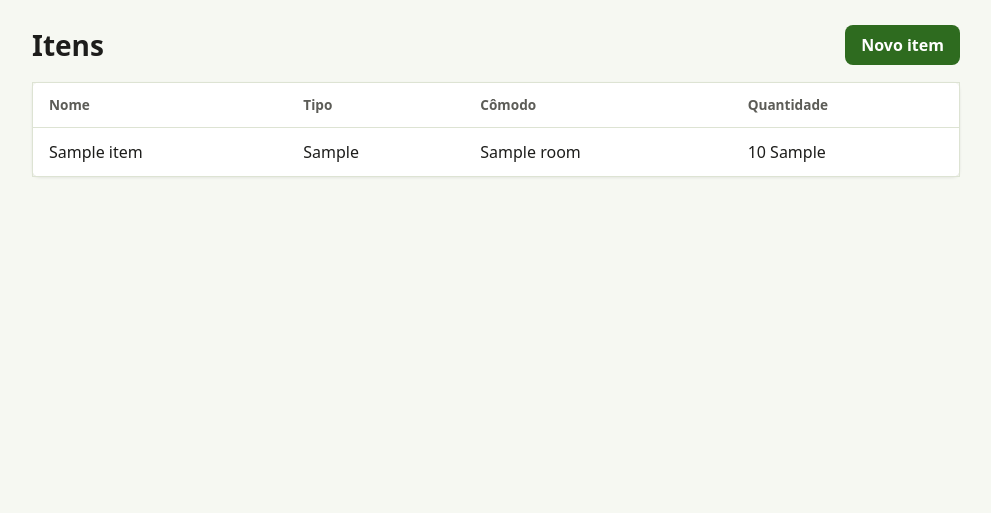
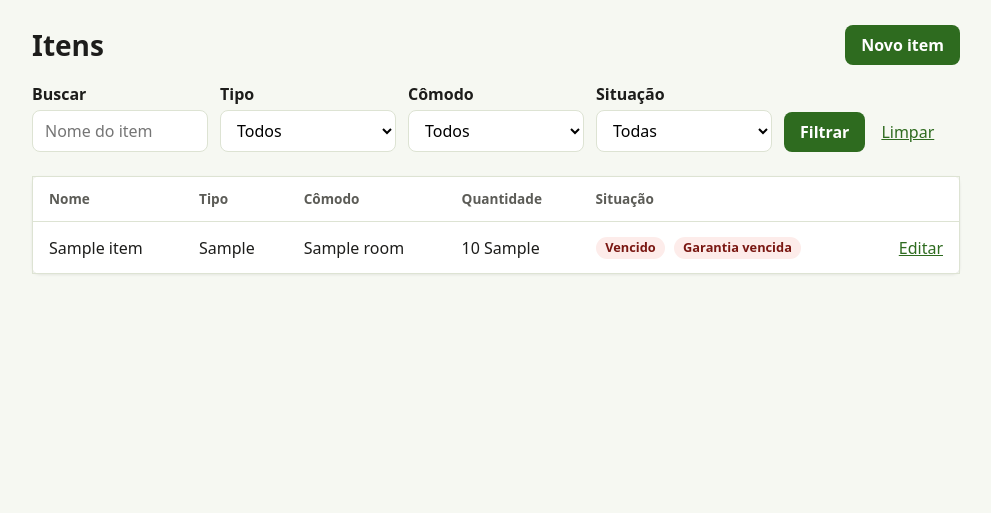
Before and after one commit to carlabferreira/LAR_Home_Management_System, a Flask app: page /itens in a window 1280 px wide. Shown: the part 68-581 px from the top of the page, without its empty margins (144-1135 px from the left). Run offline with Flask 3, Linux system fonts and the light colour scheme; tables that the repository leaves empty hold one stand-in row (values such as "Sample post").

Commit message:
feat(web): adiciona filtros, selos de situação e link de edição na lista de itens

```diff
--- a/app/static/css/style.css
+++ b/app/static/css/style.css
@@ -329,6 +329,34 @@ legend {
   border-top: 1px solid var(--borda);
 }
 
+.tabela .selos .etiqueta {
+  margin: 0.1rem 0.25rem 0.1rem 0;
+}
+
+.tabela .acoes-linha {
+  text-align: right;
+  white-space: nowrap;
+}
+
+/* ---- Filtros da listagem ---- */
+.filtros {
+  display: grid;
+  grid-template-columns: repeat(auto-fit, minmax(10rem, 1fr));
+  align-items: end;
+  gap: 0.75rem;
+  margin-bottom: 1.5rem;
+}
+
+/* Texto só para leitores de tela. */
+.oculto {
+  position: absolute;
+  width: 1px;
+  height: 1px;
+  overflow: hidden;
+  clip: rect(0 0 0 0);
+  white-space: nowrap;
+}
+
 /* ---- Etiquetas de status (filtro classe_status: ok, aviso, perigo) ---- */
 .etiqueta {
   display: inline-block;
--- a/app/templates/components/_item_row.html
+++ b/app/templates/components/_item_row.html
@@ -6,4 +6,15 @@
   <td>{{ item.tipo|rotulo_tipo }}</td>
   <td>{{ item.room.nome if item.room else "—" }}</td>
   <td>{{ item.quantidade|numero }}{% if item.unidade %} {{ item.unidade }}{% endif %}</td>
+  <td class="selos">
+    {% for status in (linha.validade, linha.garantia) if status|rotulo_status %}
+    <span class="etiqueta {{ status|classe_status }}">{{ status|rotulo_status }}</span>
+    {% endfor %}
+    {% if linha.estoque_baixo %}
+    <span class="etiqueta aviso">Estoque baixo</span>
+    {% endif %}
+  </td>
+  <td class="acoes-linha">
+    <a href="{{ url_for('items.editar', item_id=item.id) }}">Editar</a>
+  </td>
 </tr>
--- a/app/templates/items/list.html
+++ b/app/templates/items/list.html
@@ -3,10 +3,61 @@
 {% block titulo %}Itens{% endblock %}
 
 {% block conteudo %}
+{% set situacoes = [
+    ("vencido", "Vencidos"),
+    ("vence_em_breve", "Vencendo em breve"),
+    ("estoque_baixo", "Estoque baixo"),
+    ("garantia_vencida", "Garantia vencida"),
+    ("garantia_vencendo", "Garantia vencendo"),
+] %}
+
 <div class="cabecalho-pagina">
   <h1>Itens</h1>
   <a class="botao" href="{{ url_for('items.novo') }}">Novo item</a>
 </div>
+
+<form class="filtros" method="get" action="{{ url_for('items.listar') }}" role="search">
+  <div class="campo">
+    <label for="busca">Buscar</label>
+    <input id="busca" name="busca" type="search" placeholder="Nome do item"
+           value="{{ filtros.busca or '' }}">
+  </div>
+
+  <div class="campo">
+    <label for="tipo">Tipo</label>
+    <select id="tipo" name="tipo">
+      <option value="">Todos</option>
+      {% for valor in ("consumivel", "duravel") %}
+      <option value="{{ valor }}" {% if filtros.tipo == valor %}selected{% endif %}>{{ valor|rotulo_tipo }}</option>
+      {% endfor %}
+    </select>
+  </div>
+
+  <div class="campo">
+    <label for="room_id">Cômodo</label>
+    <select id="room_id" name="room_id">
+      <option value="">Todos</option>
+      {% for comodo in comodos %}
+      <option value="{{ comodo.id }}" {% if filtros.room_id == comodo.id %}selected{% endif %}>{{ comodo.nome }}</option>
+      {% endfor %}
+    </select>
+  </div>
+
+  <div class="campo">
+    <label for="situacao">Situação</label>
+    <select id="situacao" name="situacao">
+      <option value="">Todas</option>
+      {% for valor, rotulo in situacoes %}
+      <option value="{{ valor }}" {% if filtros.situacao == valor %}selected{% endif %}>{{ rotulo }}</option>
+      {% endfor %}
+    </select>
+  </div>
+
+  <div class="acoes">
+    <button type="submit">Filtrar</button>
+    <a href="{{ url_for('items.listar') }}">Limpar</a>
+  </div>
+</form>
 
 {% if linhas %}
 <table class="tabela">
@@ -16,6 +67,8 @@
       <th scope="col">Tipo</th>
       <th scope="col">Cômodo</th>
       <th scope="col">Quantidade</th>
+      <th scope="col">Situação</th>
+      <th scope="col"><span class="oculto">Ações</span></th>
     </tr>
   </thead>
   <tbody>
@@ -24,6 +77,8 @@
     {% endfor %}
   </tbody>
 </table>
+{% elif filtros.values()|select|list %}
+<p class="vazio">Nenhum item encontrado com esses filtros.</p>
 {% else %}
 <p class="vazio">Nenhum item cadastrado ainda.</p>
 {% endif %}
--- a/app/web/item_routes.py
+++ b/app/web/item_routes.py
@@ -44,11 +44,23 @@ def _obter_ou_404(item_id):
 
 @item_bp.get("")
 def listar():
+    filtros = {
+        "tipo": request.args.get("tipo") or None,
+        "room_id": request.args.get("room_id", type=int),
+        "busca": request.args.get("busca") or None,
+        "situacao": request.args.get("situacao") or None,
+    }
     linhas = item_service.listar_itens(
+        **filtros,
         dias_validade=current_app.config["DIAS_ALERTA_VALIDADE"],
         dias_garantia=current_app.config["DIAS_ALERTA_GARANTIA"],
     )
-    return render_template("items/list.html", linhas=linhas)
+    return render_template(
+        "items/list.html",
+        linhas=linhas,
+        filtros=filtros,
+        comodos=room_service.listar_comodos(),
+    )
 
 
 @item_bp.get("/novo")
```
Also changed, not shown: tests/routes/test_item_routes.py (+53 -2 lines).
